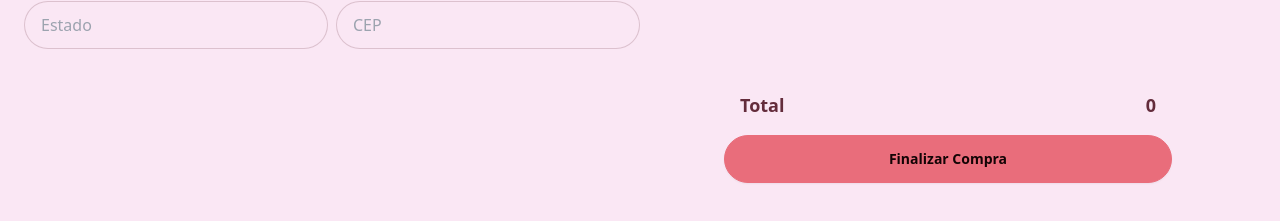
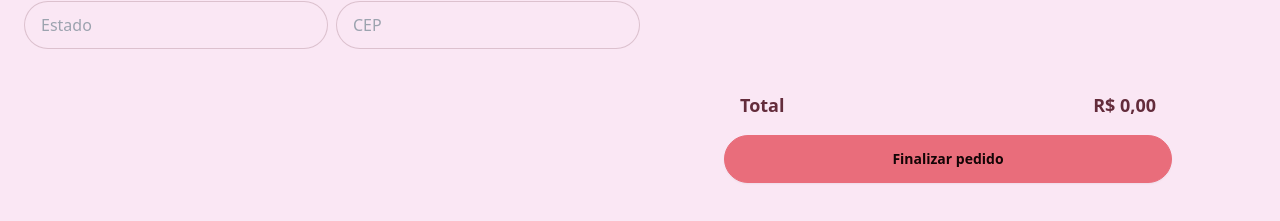
Before and after one commit to isaacsgpz/jam_store, a React (Vite) app: page /cart in a window 1280 px wide. Shown: the part 567-788 px from the top of the page. Built offline with nearby package versions, Linux system fonts and the light colour scheme.

Commit message:
feat: handle checkout submit

```diff
--- a/src/app/cart.tsx
+++ b/src/app/cart.tsx
@@ -1,7 +1,8 @@
-import { CheckoutForm } from '@/components/checkout-form'
+import { CheckoutForm, CheckoutFormValues } from '@/components/checkout-form'
 import { ProductCard } from '@/components/product-card'
 import { Icons } from '@/components/ui/icons'
 import { useCartStore } from '@/stores/cart-store'
+import { formatCurrency } from '@/utils/currency'
 import { createFileRoute } from '@tanstack/react-router'
 import * as React from 'react'
 
@@ -9,7 +10,19 @@ const CartPage = () => {
   const cart = useCartStore()
   const checkoutFormId = React.useId()
 
+  const formattedTotalPrice = formatCurrency({ value: cart.totalPrice })
   const hasProducts = cart.productsCount > 0
+
+  const handleFormSubmit = (values: CheckoutFormValues) => {
+    const order = {
+      products: cart.products,
+      totalPrice: cart.totalPrice,
+      address: values,
+    }
+
+    console.log(order)
+    cart.clear()
+  }
 
   return (
     <section className="wrapper page flex-1 flex-col gap-16">
@@ -18,6 +31,7 @@ const CartPage = () => {
       <div className="grid flex-1 grid-cols-1 items-center gap-y-4 sm:grid-cols-2">
         <CheckoutForm
           formId={checkoutFormId}
+          onSubmit={handleFormSubmit}
           className="order-last md:-order-1"
         />
 
@@ -52,11 +66,11 @@ const CartPage = () => {
           <div className="mx-4 ">
             <div className="flex items-center justify-between">
               <strong className="text-lg font-bold">Total</strong>
-              <span className="text-lg font-bold">{cart.totalPrice}</span>
+              <span className="text-lg font-bold">{formattedTotalPrice}</span>
             </div>
           </div>
           <button className="btn btn-primary mt-4 w-full" form={checkoutFormId}>
-            Finalizar Compra
+            Finalizar pedido
           </button>
         </div>
       </div>
--- a/src/components/checkout-form.tsx
+++ b/src/components/checkout-form.tsx
@@ -13,11 +13,12 @@ const CheckoutFormSchema = z.object({
   zip: z.string().min(8, { message: 'CEP inválido' }),
 })
 
-type CheckoutFormValues = z.infer<typeof CheckoutFormSchema>
+export type CheckoutFormValues = z.infer<typeof CheckoutFormSchema>
 
 interface CheckoutFormProps {
   formId: string
   className?: string
+  onSubmit: (values: CheckoutFormValues) => void
 }
 
 export const CheckoutForm = (props: CheckoutFormProps) => {
@@ -27,7 +28,7 @@ export const CheckoutForm = (props: CheckoutFormProps) => {
   const { errors } = form.formState
 
   const handleSubmit = (values: CheckoutFormValues) => {
-    console.log(values)
+    props.onSubmit(values)
     form.reset()
   }
 
```
